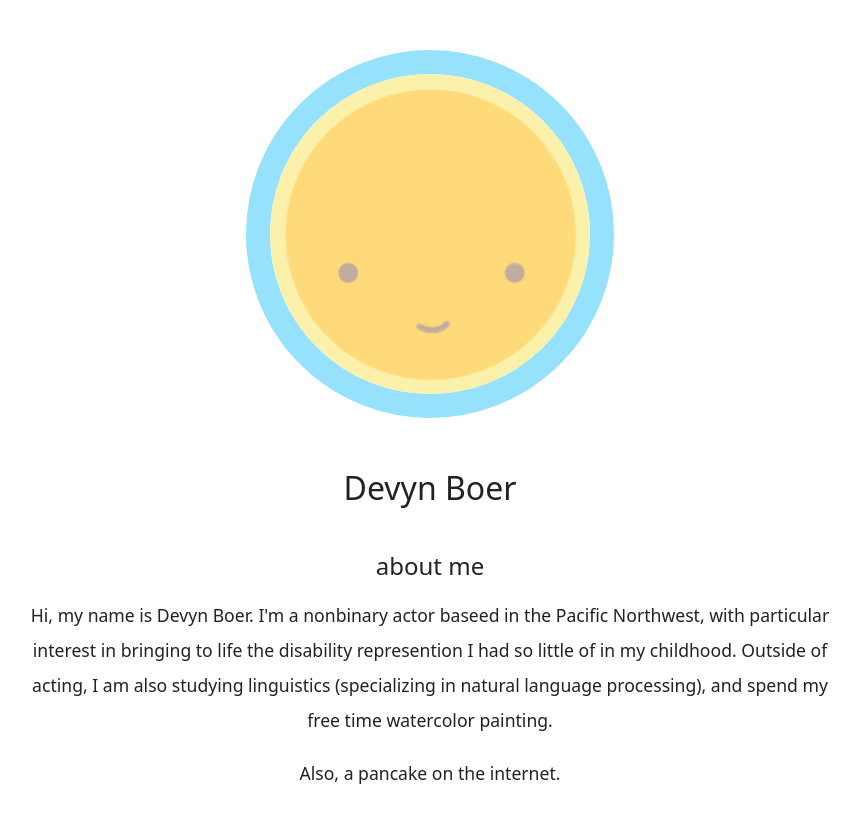
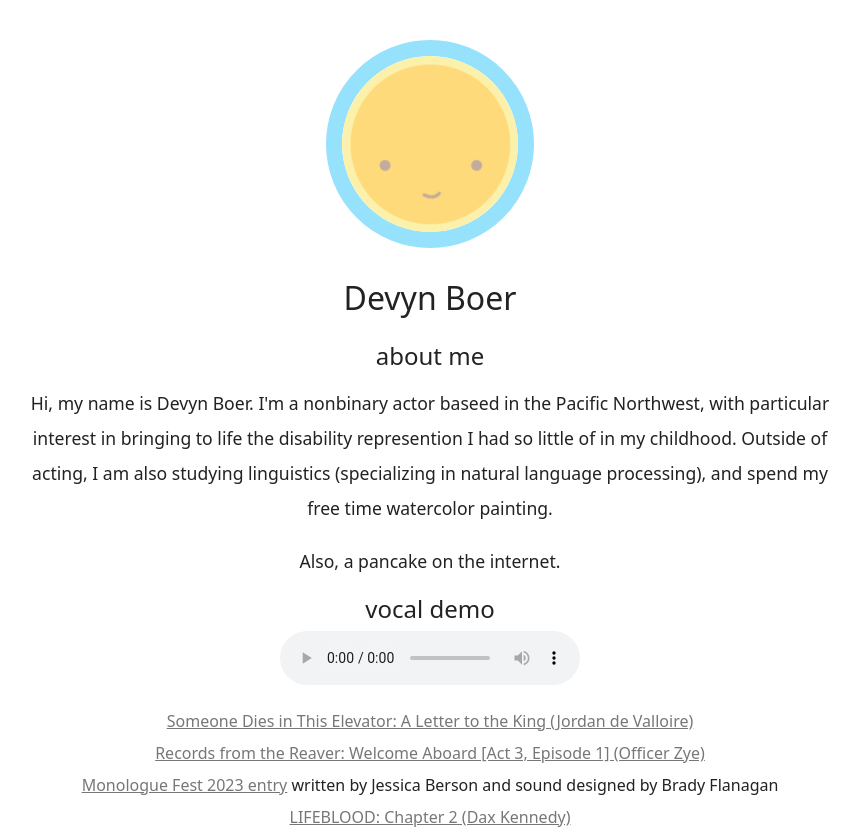
Before and after one commit to pancaek/pancaek.github.io, a plain HTML site: page index.html in a window 1280 px wide. Shown: the top 836 px of the page, without its empty margins (210-1070 px from the left). Drawn offline with Linux system fonts and the light colour scheme.

Commit message:
fix spacing

```diff
--- a/style.css
+++ b/style.css
@@ -8,7 +8,7 @@ html {
 body {
     max-width: 800px;
     margin: 0 auto;
-    padding: 50px 25px;
+    padding: 40px 25px;
     display: block;
     font-family: system-ui, sans-serif;
     font-size: 16px;
@@ -18,7 +18,7 @@ body {
 }
 
 h1 {
-    margin: 50px 0;
+    margin: 30px 0;
 }
 
 h1,
@@ -27,6 +27,7 @@ h3 {
     font-weight: normal;
     line-height: 100%;
 }
+h2 {margin: 10px 0;}
 
 a[href] {
     color: #777;
@@ -55,10 +56,10 @@ ul.info-list, p {
 
 p {font-size: 1.1rem;}
 .ico {
-    width: 40vmin;
+    width: 22vmin;
     min-width: 100px;
     height: auto;
-    border: 3vmin solid #96e1fb;
+    border: 2vmin solid #96e1fb;
     border-radius: 50%;
 }
 .reel {
```
Also changed, not shown: index.html (+1 -1 lines).
